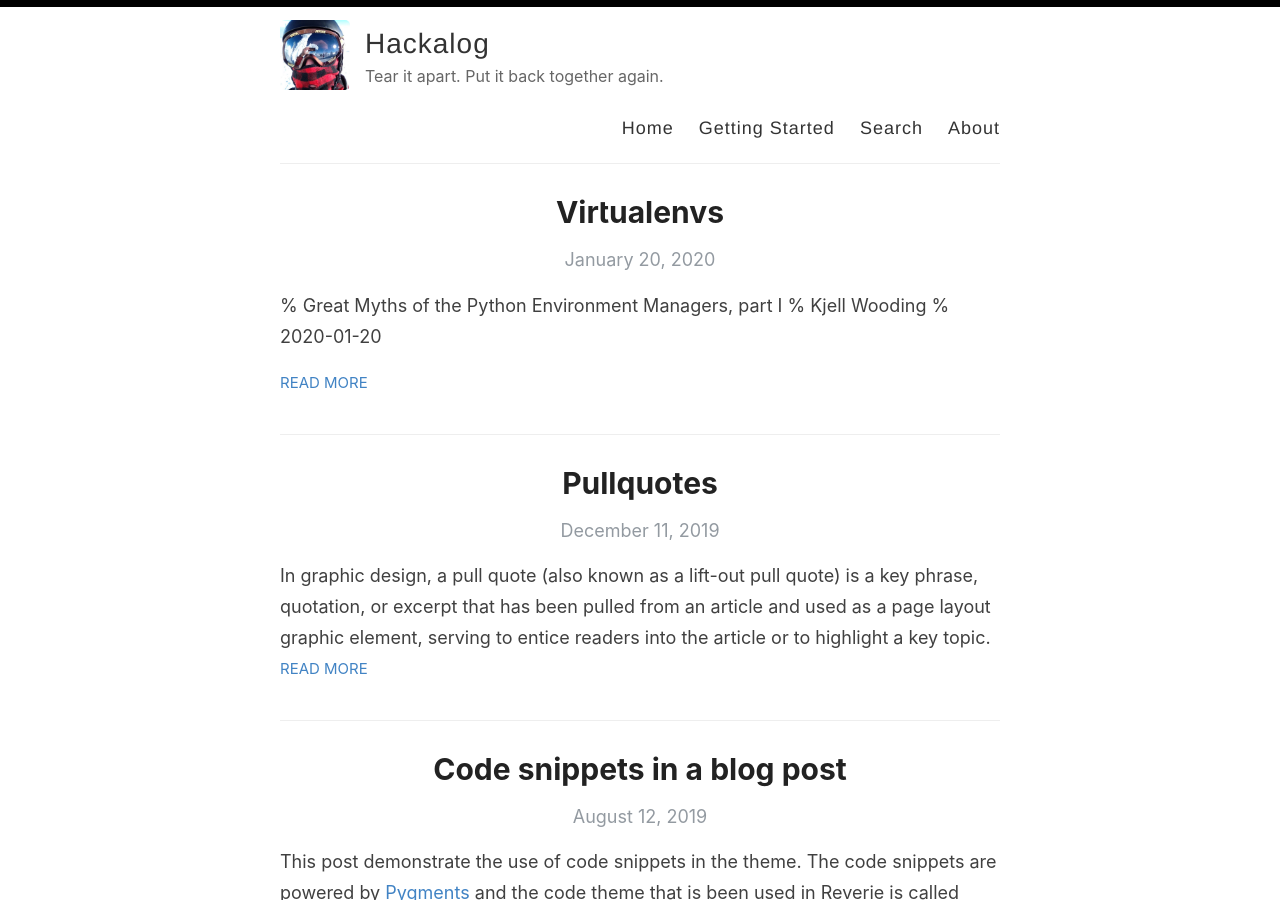
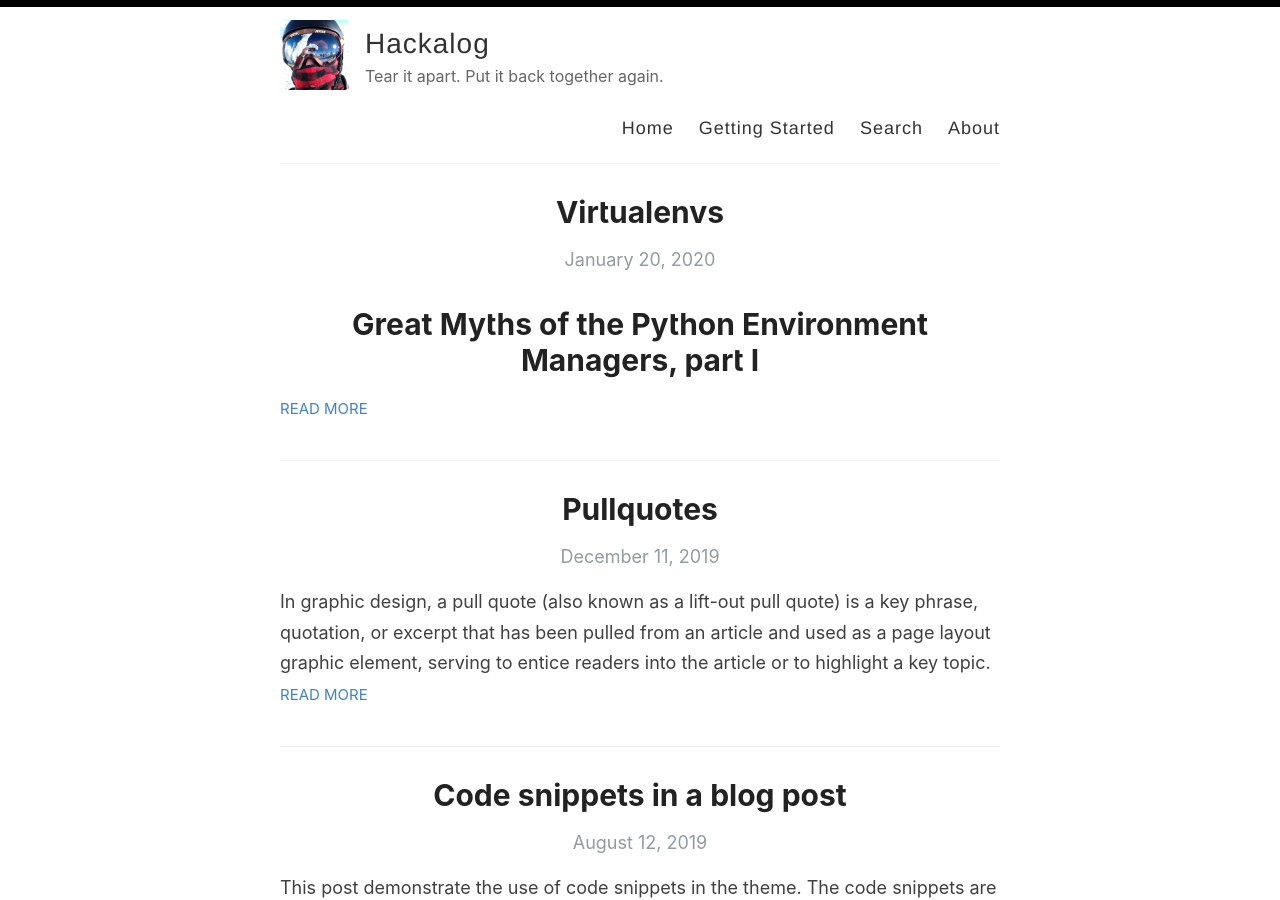
Before and after one commit to hackalog/hackalog.github.io, a Jekyll site: the page built from index.html, in a window 1280 px wide and 900 px high. Built offline with Jekyll 4.4.1, drawn with Linux system fonts in a browser that asks for light colours; the list of posts is cut into pages by our own code.

Commit message:
cleanup markdown

```diff
--- a/_posts/2020-01-20-virtualenvs.md
+++ b/_posts/2020-01-20-virtualenvs.md
@@ -1,10 +1,8 @@
-% Great Myths of the Python Environment Managers, part I
-% Kjell Wooding
-% 2020-01-20
+# Great Myths of the Python Environment Managers, part I
 
-I spend a lot of time doing python development, and in the process, I
+I spend a lot of time doing Python development, and in the process, I
 make pretty heavy use of virtual environments. If you've spent any
-time in the space, you know that the python virtual environment space
+time in the space, you know that the Python virtual environment space
 is a bit of a mess. Depending what part of the problem space you're
 trying to use, you might prefer:
 
@@ -34,9 +32,9 @@
 
 Nope. [not even close][warrick-pipenv]. Pipenv is aimed at _managing
 application dependencies_ only. Not library development. Not
-packaging. Also, it **doesn't handle multiple versions of python**. As
+packaging. Also, it **doesn't handle multiple versions of Python**. As
 someone who does a lot of reproducibility work, being able to pick and
-choose which version of python I use is absolutely essential.
+choose which version of Python I use is absolutely essential.
 
 I will admit, what pipenv does do nicely is the `pipenv run` command,
 which makes scripting things in a Makefile a ton easier. It also
@@ -55,7 +53,7 @@
 installing development dependencies in production is fine because it:
 > ...should only be a waste of HDD space and nothing more in a well-architected system.
 
-Not even close. I write python all over the place, including embedded
+Not even close. I write Python all over the place, including embedded
 systems, mobile devices, and other bizarre architectures. I also use
 things like jupyter to develop my code. I use numpy to generate test
 data. Some of these packages are pretty insane to compile and ship on
@@ -64,7 +62,7 @@
 space. It's a vast investment of developer time getting development
 dependencies working someplace where they will *never get used*.
 
-(There's also the whole issue of attack surface, but this is python,
+(There's also the whole issue of attack surface, but this is Python,
 so you probably don't want to open that particular Pandora's box.)
 
 ### `pip freeze` is good enough
@@ -84,13 +82,19 @@
 never make me peek under the hood of what it takes to get `sage` to
 compile.
 
-### pyproject.toml is the standardized way to do python packaging.
+### `pyproject.toml` is the standardized way to do Python packaging.
 
-Well, there is [PEP 518], sure, and that is a standard. Unfortunately, the way that package managers like poetry use these files is to put all the configuration in a custom section, `[tool.poetry]`. So it's standard, but everyone's standard is different. Cue [Andew Tanenbaum][tanenbaum-quotes]:
+Well, there is [PEP 518], sure, and that is a standard. Unfortunately,
+the way that package managers (like Poetry) use these files is to put
+all the configuration in a custom section, (`[tool.poetry]`). So it's
+standard, but everyone's standard is different. Cue [Andew
+Tanenbaum][tanenbaum-quotes]:
 
 > The nice thing about standards is that you have so many to choose from.
 
-So take your pick. `requirements.txt`, `setup.cfg`, `MANIFEST.in`, `Pipfile`, `environment.yml`. They could all be thought of as *standard*.
+So take your pick. `requirements.txt`, `setup.cfg`, `MANIFEST.in`,
+`Pipfile`, `environment.yml`. They could all be thought of as
+*standard*.
 
 [warrick-pipenv]: https://chriswarrick.com/blog/2018/07/17/pipenv-promises-a-lot-delivers-very-little/ "Pipenv: promises a lot, delivers very little"
 [reddit-pipenv]: https://np.reddit.com/r/Python/comments/8jd6aq/why_is_pipenv_the_recommended_packaging_tool_by/ "The Reddit thread that killed the 'Pipenv is official' claim"
```
Also changed, not shown: other parts of _posts/2020-01-20-virtualenvs.md (+3 -2 lines).
